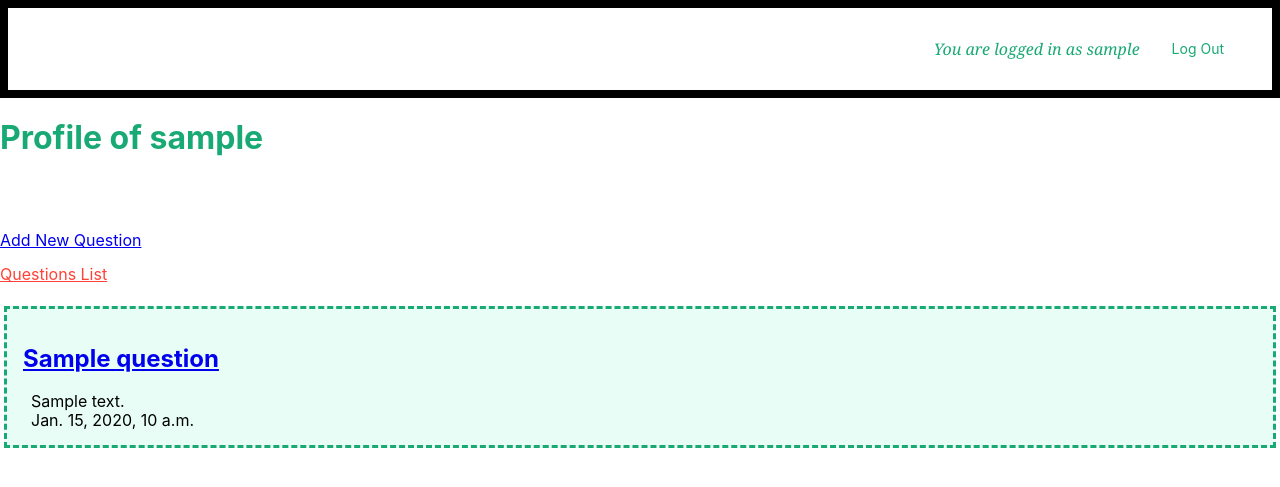
After one commit to momentum-team-2/question-box-rajeekarunaratne, a Django app: page /accounts/profile/ in a window 1280 px wide. The commit adds this page. Shown: the top 487 px of the page. Run offline with Django 3.2, Linux system fonts and the light colour scheme; a user stored in the database is signed in; tables that the repository leaves empty hold one stand-in row (values such as "Sample post"); parts of the project's set-up code (start-up, migrations or seed data) failed here and were passed over.

```diff
--- a/core/models.py
+++ b/core/models.py
@@ -1,9 +1,11 @@
 from django.db import models
 from users.models import User
+from django.db.models import Q
+
 
 # Create your models here.
 class Question(models.Model):
-    user = models.ForeignKey(User, on_delete=models.CASCADE, related_name="questions")
+    author = models.ForeignKey(User, on_delete=models.CASCADE, related_name="questions")
     title = models.CharField(max_length=255)
     body = models.TextField()
     date_added = models.DateTimeField(auto_now_add=True)
@@ -15,3 +17,10 @@ class Answer(models.Model):
     body = models.TextField()
     date_added = models.DateTimeField(auto_now_add=True)
     starred_by = models.ManyToManyField(User, related_name="starred_answers")
+
+def get_available_questions_for_user(queryset, user):
+    if user.is_authenticated:
+        questions = queryset.filter(Q(public=True) | Q(user=user))
+    else:
+        questions = queryset.filter(public=True)
+    return questions
--- a/core/views.py
+++ b/core/views.py
@@ -4,10 +4,58 @@ from .models import Answer, Question
 from .forms import AnswerForm, QuestionForm
 from users.models import User
 from django.views import View
+from django.http import JsonResponse
+from django.db.models import Q
+from django.views.decorators.http import require_POST
+from django.views.decorators.csrf import csrf_exempt
+from .models import Question, get_available_questions_for_user
 
 # Create your views here.
 def home(request):
     if request.user.is_authenticated:
         return redirect('list_questions')
-        # must create template above
     return render(request, 'core/home.html')
+
+@login_required
+def list_questions(request):
+    questions = get_available_questions_for_user(Question.objects,
+                                             request.user).order_by('title')
+    return render(request, 'core/list_questions.html', {'questions': questions})
+
+@login_required
+def show_question(request, pk):
+    question = get_object_or_404(Question, pk=pk)
+    form = QuestionForm()
+    return render(request, 'core/show_question.html', {'question': question, 'pk': pk, 'form': form})
+
+def add_question(request):
+    if request.method == 'GET':
+        form = QuestionForm()
+    else:
+        form = QuestionForm(data=request.POST)
+        if form.is_valid():
+            question = form.instance
+            question.author = request.user
+            question.save()
+            return redirect(to='list_questions')
+
+    return render(request, 'core/add_question.html', {'form': form})
+
+@login_required
+@csrf_exempt
+@require_POST
+def toggle_starred_questions(request, question_pk):
+    question = get_object_or_404(get_available_questions_for_user(
+        Question.objects, request.user),
+                               pk=question_pk)
+
+    if question in request.user.starred_questions.all():
+        request.user.starred_questions.remove(question)
+        return JsonResponse({"starred": False})
+    else:
+        request.user.starred_questions.add(question)
+        return JsonResponse({"starred": True})
+
+
+def profile (request):
+    return render(request, 'core/profile.html')
--- a/project/settings.py
+++ b/project/settings.py
@@ -43,6 +43,7 @@ INSTALLED_APPS = [
     'django.contrib.sessions',
     'django.contrib.messages',
     'django.contrib.staticfiles',
+    'markdownify',
 
     # Third-party
     'debug_toolbar',
--- a/project/urls.py
+++ b/project/urls.py
@@ -16,9 +16,18 @@ Including another URLconf
 from django.contrib import admin
 from django.conf import settings
 from django.urls import include, path
+from core import views as core_views
+
 
 urlpatterns = [
+    path('', core_views.home, name="home"),
+    path('core/', core_views.list_questions, name='list_questions'),
     path('admin/', admin.site.urls),
+    path('accounts/', include('registration.backends.simple.urls')),
+    path('core/add/', core_views.add_question, name='add_question'),
+    path('accounts/profile/', core_views.profile, name='profile'),
+    path('core/<int:pk>/', core_views.show_question, name='show_question'),
+    path('core/<int:question_pk>/starred/', core_views.toggle_starred_questions, name="toggle_starred_questions"),
 ]
 
 if settings.DEBUG:
--- a/pyproject.toml
+++ b/pyproject.toml
@@ -14,6 +14,8 @@ django-environ = "^0.4.5"
 psycopg2 = "^2.8.5"
 django-heroku = "^0.3.1"
 gunicorn = "^20.0.4"
+django-registration-redux = "^2.8"
+django-markdownify = "^0.8.0"
 
 [tool.poetry.dev-dependencies]
 
--- a/templates/base.html
+++ b/templates/base.html
@@ -11,12 +11,16 @@
         <div class="flex-grow pa3 flex items-center">
             {% if user.is_authenticated %}
             <p class="mr4 serif i green">You are logged in as {{ user.username }}</p>
-            <a class="f6 link dib green dim mr3 mr4-ns" href={% url 'auth_logout' %}>Log Out</a>
+            <a class="f6 link dib green dim mr3 mr4-ns" href="{% url 'auth_logout' %}">Log Out</a>
             {% else %}
-            <a class="f6 link dib green dim mr3 mr4-ns" href={% url 'auth_login' %}>Log In</a>
+            <a class="f6 link dib green dim mr3 mr4-ns" href="{% url 'auth_login' %}">Log In</a>
             <a class="f6 dib green bg-animate  hover-black no-underline pv2 ph4 br-pill ba b--white-20" href={% url 'registration_register' %}>Register</a>
             {% endif %}
         </div>
     </nav>
+    <div class="mw9 center">
+        {% block content %}
+        {% endblock %}
+    </div>
 </body>
 </html>
--- a/templates/core/home.html
+++ b/templates/core/home.html
@@ -5,4 +5,4 @@
     <h1>'Question Box'</h1>
     <p> <a href="{% url 'auth_login' %}">You may log-in here</a> or <a href="{% url 'registration_register' %}">Sign-up here</a>.</p>
   </div>
-{% endblock %}
+{% endblock content %}
--- /dev/null
+++ b/templates/core/profile.html
@@ -0,0 +1,19 @@
+{% extends "base.html" %}
+
+{% block content %}
+<div class="green">
+    <h1>Profile of {{ user.username }}</h1>
+</div>
+
+<br>
+
+<br><p><a href="{% url 'add_question' %}">Add New Question</a></p>
+<a class="red" href="{% url 'list_questions' %}">Questions List</a><br>
+<br>
+{% for question in user.questions.all %}
+
+{% include "core/question_partial.html" with question=question %}
+
+{% endfor %}
+
+{% endblock %}
--- /dev/null
+++ b/templates/core/question_partial.html
@@ -0,0 +1,39 @@
+{% block content %}
+
+<div class="w-26 pa3 b--green b--dashed bg-washed-green ma1">
+    <a href="{% url 'show_question' pk=question.pk %}">
+      <h2>{{ question.title }}</h2>
+    </a>
+
+    {% if question.body %}
+    <div class="flex">
+      <div class="pr2"><i class="snip"></i></div>
+      <div>{{ question.body }}</div>
+    </div>
+    {% endif %}
+
+    {% if question.date_added %}
+    <div class="flex">
+      <div class="pr2"><i class="snip"></i></div>
+      <div>{{ question.date_added }}</div>
+    </div>
+    {% endif %}
+
+    {% if question.user %}
+    <div class="flex">
+      <div class="pr2"><i class="snip"></i></div>
+      <div>{{ question.user }}</div>
+    </div>
+    {% endif %}
+
+    {% if user == question.user %}
+    <p>
+      <a class="red" href="{% url 'delete_question' pk=question.pk %}">Delete Question</a>
+    </p>
+    {% endif %}
+
+
+
+  </div>
+
+{% endblock %}
```
Also changed, not shown: templates/core/add_question.html (added, +19 -0 lines), templates/core/list_questions.html (added, +21 -0 lines), templates/core/show_question.html (added, +66 -0 lines), core/migrations/0001_initial.py (added), 1 other file.
